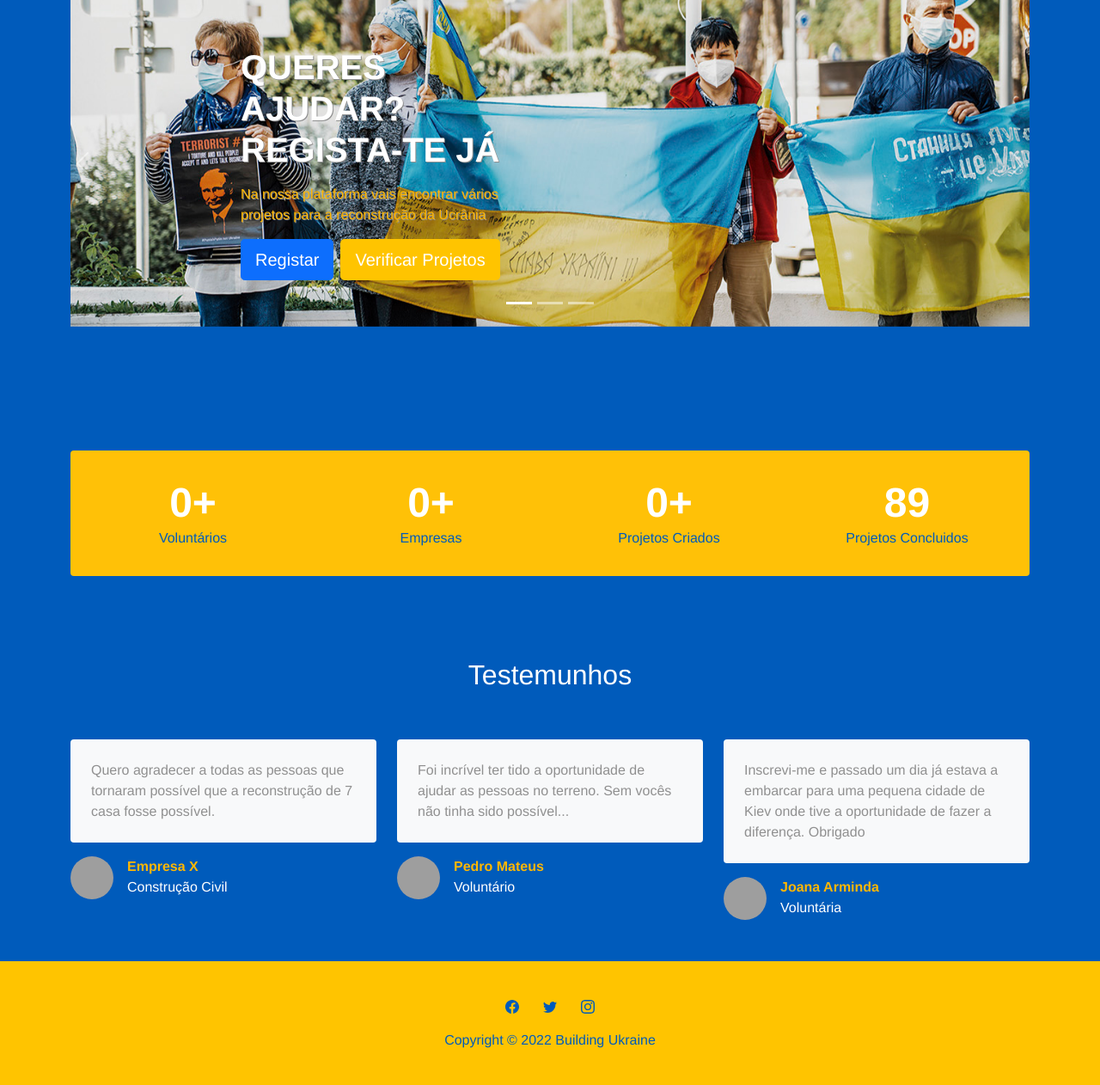
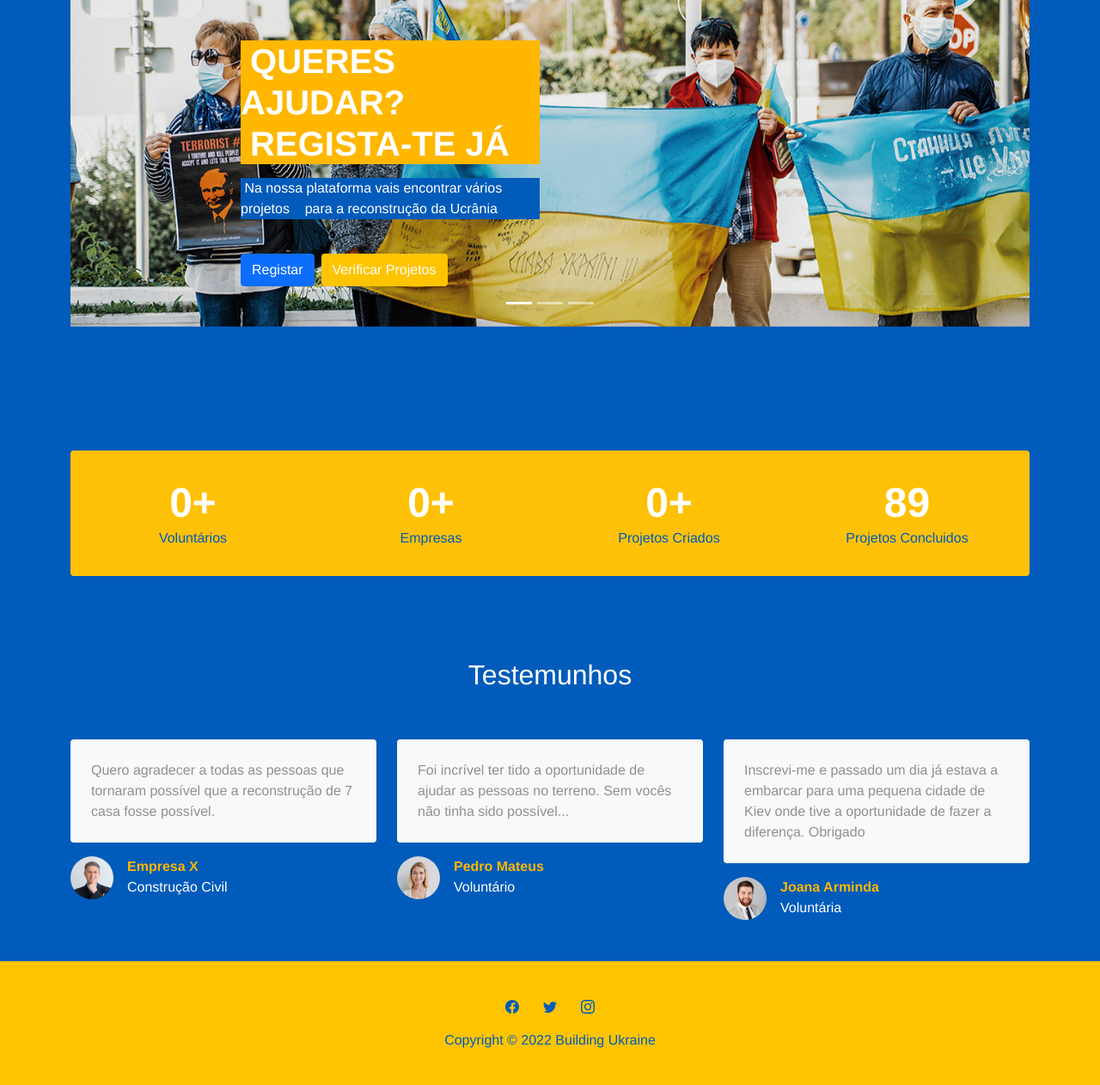
Before and after one commit to SinonCuriosus/RebuildUkraine, a Django app: page /slavaukraine/ in a window 1280 px wide. Shown: the part 74-1336 px from the top of the page at 86% size. Run offline with Django 4.2, Linux system fonts and the light colour scheme; data that the repository does not hold is empty; some libraries are stand-ins or nearby versions; grey boxes are pictures that could not be loaded.

Commit message:
estatisticas

```diff
--- a/rebuildukraine/slavaukraine/static/slavaukraine/assets/css/styles.css
+++ b/rebuildukraine/slavaukraine/static/slavaukraine/assets/css/styles.css
@@ -53,20 +53,19 @@ nav {
 
 .carrousel-text {
     color: #ffffff;
-    max-width: 400px;
-    text-shadow: 1px 1px #909090;
+    max-width: 450px;
 
 }
 
 .carrousel-subtext {
-    color: #ffb700 !important;
+    padding: 0;
+    margin: 0;
 
 }
 
 .carrousel-button {
     color: #ffffff !important;
     background: #ffc400 !important;
-    text-shadow: none;
 }
 
 .carrousel-button:hover {
@@ -75,9 +74,16 @@ nav {
 
 .carrousel-button-uk {
     color: #ffffff !important;
-    text-shadow: none;
 }
 
+.carrousel-highlight{
+    background-color: #ffb700 !important;;
+
+}
+.carrousel-highlight2{
+    background-color: #005BBB !important;;
+
+}
 
 /* Offerts section */
 .card-title {
--- a/rebuildukraine/slavaukraine/templates/slavaukraine/home.html
+++ b/rebuildukraine/slavaukraine/templates/slavaukraine/home.html
@@ -11,12 +11,14 @@
                 <div class="row">
                     <div class="col-md-6 col-xl-4 offset-md-2">
                         <div class="carrousel-text">
-                            <h1 class="text-uppercase fw-bold carrousel-text">Queres ajudar?<br>Regista-te já</h1>
-                            <p class="my-3 carrousel-subtext">Na nossa plataforma vais encontrar vários projetos para
-                                a reconstrução da Ucrânia</p><a
-                                class="btn btn-primary btn-lg me-2 carrousel-button-uk" role="button"
+                            <h1 class="text-uppercase fw-bold carrousel-text carrousel-highlight">&nbsp;Queres ajudar?<br>&nbsp;Regista-te já</h1>
+                            <p class="my-3 carrousel-subtext carrousel-highlight2">&nbsp;Na nossa plataforma vais encontrar vários projetos  &nbsp; &nbsp;para
+                                a reconstrução da Ucrânia</p>
+                            <br>
+                            <a
+                                class="btn btn-primary btn-lm me-2 carrousel-button-uk" role="button"
                                 href="{% url 'slavaukraine:register_volunteer' %}">Registar</a><a
-                                class="btn btn-outline-yellow btn-lg carrousel-button" role="button"
+                                class="btn btn-outline-yellow btn-lm carrousel-button" role="button"
                                 href="{% url 'slavaukraine:listproposals'%}">Verificar
                             Projetos</a>
                         </div>
@@ -32,12 +34,12 @@
                 <div class="row">
                     <div class="col-md-6 col-xl-4 offset-md-2">
                         <div class="carrousel-text">
-                            <h1 class="text-uppercase fw-bold">Junta-te a nós<br>Regista a tua empresa</h1>
-                            <p class="my-3 carrousel-subtext">Os nossos voluntários querem ajudar o povo ucraniano a
+                            <h1 class="text-uppercase fw-bold carrousel-text carrousel-highlight">&nbsp;Junta-te a nós!<br>&nbsp;Regista a tua empresa</h1>
+                            <p class="my-3 carrousel-subtext carrousel-highlight2">&nbsp;Os nossos voluntários querem ajudar o povo ucraniano &nbsp;a
                                 reerguer o seu país</p><a
-                                class="btn btn-primary btn-lg me-2 carrousel-button-uk" role="button"
+                                class="btn btn-primary btn-lm me-2 carrousel-button-uk" role="button"
                                 href="{% url 'slavaukraine:register_enterprise' %}">Registar</a><a
-                                class="btn btn-outline-yellow btn-lg carrousel-button" role="button"
+                                class="btn btn-outline-yellow btn-lm carrousel-button" role="button"
                                 href="{% url 'slavaukraine:listproposals'%}">Verificar
                             Projetos</a>
                         </div>
@@ -52,12 +54,12 @@
                 <div class="row">
                     <div class="col-md-6 col-xl-4 offset-md-2">
                         <div class="carrousel-text">
-                            <h1 class="text-uppercase fw-bold">Tens alguma dúvida?<br>Entra em contacto conosco</h1>
-                            <p class="my-3 carrousel-subtext">Nós queremos ligar voluntários a projetos que podem mudar
+                            <h1 class="text-uppercase fw-bold carrousel-highlight">&nbsp;Tens Duvidas?<br>&nbsp;Contacta-nos!</h1>
+                            <p class="my-3 carrousel-subtext carrousel-highlight2">&nbsp;Nós queremos ligar voluntários a projetos que podem &nbsp;mudar
                             a vida de uma pessoa</p><a
-                                class="btn btn-primary btn-lg me-2 carrousel-button-uk" role="button"
+                                class="btn btn-primary btn-lm me-2 carrousel-button-uk" role="button"
                                 href="{% url 'slavaukraine:contacts' %}">Contacta-nos</a><a
-                                class="btn btn-outline-yellow btn-lg carrousel-button" role="button"
+                                class="btn btn-outline-yellow btn-lm carrousel-button" role="button"
                                 href="{% url 'slavaukraine:listproposals'%}">Verificar
                             Projetos</a>
                         </div>
@@ -99,7 +101,7 @@
                             <p class="card-subtext">{{ last_proposals.0.description }}</p>
                             <div class="d-flex"><img class="rounded-circle flex-shrink-0 me-3 fit-cover" width="50"
                                                      height="50"
-                                                     src="https://cdn.bootstrapstudio.io/placeholders/1400x800.png">
+                                                     src="{% static 'slavaukraine/assets/img/Building.jpg' %}">
                                 <div>
                                     <p class="fw-bold mb-0 card-before-text">{{ last_proposals.0.enterprise }}</p>
                                     <p class="text-muted mb-0 card-text">{{ last_proposals.0.expertiseNeeded }}</p>
@@ -120,7 +122,7 @@
                             <p class="card-subtext">{{ last_proposals.1.description }}</p>
                             <div class="d-flex"><img class="rounded-circle flex-shrink-0 me-3 fit-cover" width="50"
                                                      height="50"
-                                                     src="https://cdn.bootstrapstudio.io/placeholders/1400x800.png">
+                                                     src="{% static 'slavaukraine/assets/img/Volunteering.jpg' %}">
                                 <div>
                                     <p class="fw-bold mb-0 card-before-text">{{ last_proposals.1.enterprise }}</p>
                                     <p class="text-muted mb-0 card-text">{{ last_proposals.1.expertiseNeeded }}</p>
@@ -142,7 +144,7 @@
                             <p class="card-subtext">{{ last_proposals.2.description }}</p>
                             <div class="d-flex"><img class="rounded-circle flex-shrink-0 me-3 fit-cover" width="50"
                                                      height="50"
-                                                     src="https://cdn.bootstrapstudio.io/placeholders/1400x800.png">
+                                                     src="{% static 'slavaukraine/assets/img/Volunteering2.jpg' %}">
                                 <div>
                                     <p class="fw-bold mb-0 card-before-text">{{ last_proposals.2.enterprise }}</p>
                                     <p class="text-muted mb-0 card-text">{{ last_proposals.2.expertiseNeeded }}</p>
@@ -201,7 +203,7 @@
                         todas as pessoas que tornaram possível que a reconstrução de 7 casa fosse possível.</p>
                     <div class="d-flex"><img class="rounded-circle flex-shrink-0 me-3 fit-cover" width="50"
                                              height="50"
-                                             src="https://cdn.bootstrapstudio.io/placeholders/1400x800.png">
+                                             src="{% static 'slavaukraine/assets/img/person1.jpg' %}">
                         <div>
                             <p class="fw-bold text-primary mb-0 testimonies-before-text">Empresa X</p>
                             <p class="text-muted mb-0 testimonies-text">Construção Civil</p>
@@ -216,7 +218,7 @@
                         possível...</p>
                     <div class="d-flex"><img class="rounded-circle flex-shrink-0 me-3 fit-cover" width="50"
                                              height="50"
-                                             src="https://cdn.bootstrapstudio.io/placeholders/1400x800.png">
+                                             src="{% static 'slavaukraine/assets/img/person2.jpg' %}">
                         <div>
                             <p class="fw-bold text-primary mb-0 testimonies-before-text">Pedro Mateus</p>
                             <p class="text-muted mb-0 testimonies-text">Voluntário</p>
@@ -231,7 +233,7 @@
                         de fazer a diferença. Obrigado</p>
                     <div class="d-flex"><img class="rounded-circle flex-shrink-0 me-3 fit-cover" width="50"
                                              height="50"
-                                             src="https://cdn.bootstrapstudio.io/placeholders/1400x800.png">
+                                             src="{% static 'slavaukraine/assets/img/person3.jpg' %}">
                         <div>
                             <p class="fw-bold text-primary mb-0 testimonies-before-text">Joana Arminda</p>
                             <p class="text-muted mb-0 testimonies-text">Voluntária</p>
--- a/rebuildukraine/slavaukraine/templates/slavaukraine/reserved.html
+++ b/rebuildukraine/slavaukraine/templates/slavaukraine/reserved.html
@@ -61,7 +61,7 @@
                     {% if user.is_enterprise %}
                     <div class="mb-3"> Dados Cliente
                         {% if user.first_name %}
-                        <p>Nome: {{ user.first_name }} {{ user.profile_image }}</p>
+                        <p>Nome: {{ user.first_name }} {{ user.last_name }}</p>
                         {% endif %}
                         <p>Email: {{ user.email }}</p>
                         <p>Número de contribuinte: {{ user.taxnumber }}</p>
@@ -84,7 +84,7 @@
                     {% if user.is_person %}
                     <div>
                         {% if user.first_name %}
-                        <p>Nome Pessoa: {{ user.first_name }} </p>
+                        <p>Nome Pessoa: {{ user.first_name }} {{ user.last_name }}</p>
                         {% endif %}
                         <p>Email: {{ user.email }}</p>
                         <p>Número de contribuinte: {{ user.taxnumber }}</p>
```
